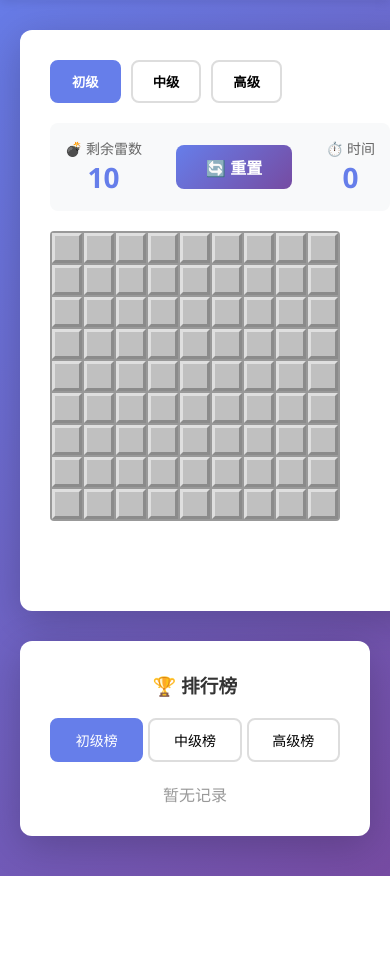
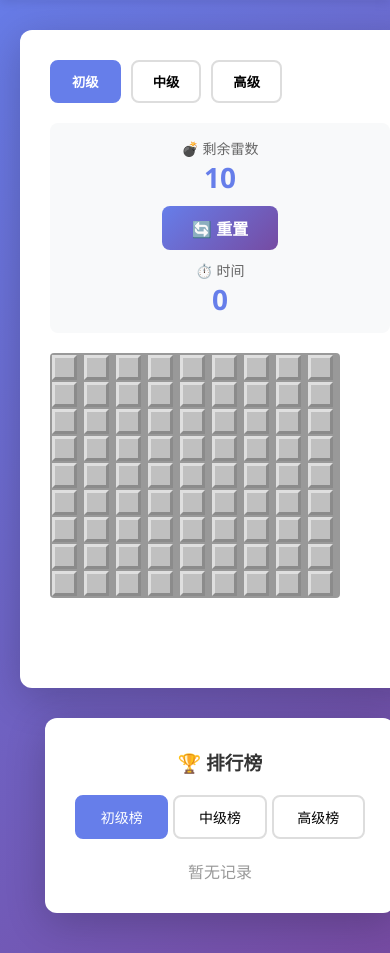
Before and after one commit to DarkBlue-Liu/flask_game_platform, a Flask app: page / in a window 390 px wide. Shown: the part 65-1018 px from the top of the page. Before the commit the page ends 941 px from the top, so only its background shows below. Run offline with Flask 3, Linux system fonts and the light colour scheme; data that the repository does not hold is empty.

Commit message:
update style.css

```diff
--- a/static/css/style.css
+++ b/static/css/style.css
@@ -11,7 +11,7 @@
 }
 
 .container {
-    max-width: 1200px;
+    max-width: 1400px;
     margin: 0 auto;
     padding: 0 20px;
 }
@@ -129,11 +129,13 @@
     display: flex;
     gap: 30px;
     flex-wrap: wrap;
+    justify-content: center;
 }
 
 .game-container {
     flex: 1;
     min-width: 400px;
+    max-width: 1100px;
     background: white;
     padding: 30px;
     border-radius: 12px;
@@ -203,6 +205,7 @@
     padding: 2px;
     margin: 0 auto;
     border-radius: 4px;
+    overflow-x: auto;
 }
 
 .game-board.classic .cell {
@@ -426,3 +429,34 @@
     border-color: #667eea;
     background: #f0f4ff;
 }
+
+/* 响应式布局优化 */
+@media (max-width: 1200px) {
+    .game-wrapper {
+        flex-direction: column;
+        align-items: center;
+    }
+
+    .game-container {
+        max-width: 100%;
+        width: 100%;
+    }
+
+    .leaderboards {
+        width: 100%;
+        max-width: 1000px;
+    }
+}
+
+@media (max-width: 768px) {
+    .game-board .cell {
+        width: 25px !important;
+        height: 25px !important;
+        font-size: 12px !important;
+    }
+
+    .game-stats {
+        flex-direction: column;
+        gap: 10px;
+    }
+}
```
